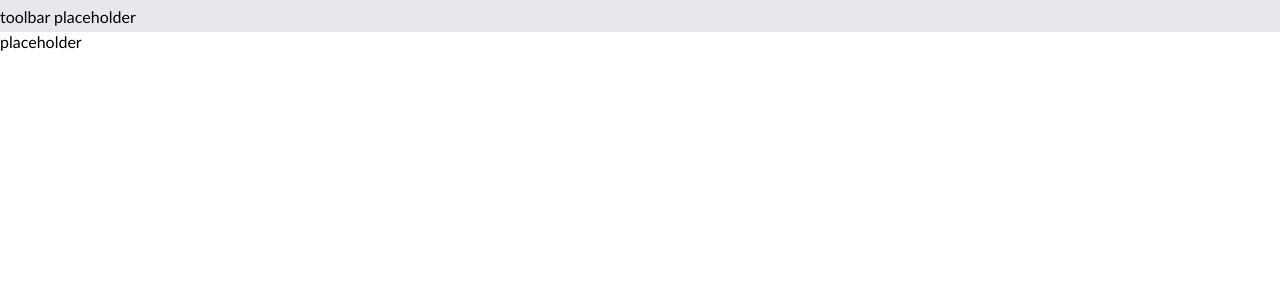
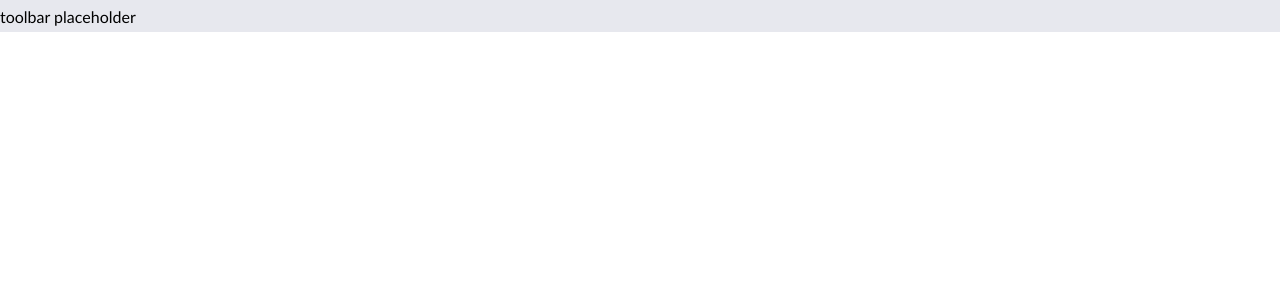
Before and after one commit to jbxchung/konva-test, a React app: page / in a window 1280 px wide. Shown: the top 300 px of the page. Built offline with nearby package versions, Linux system fonts and the light colour scheme; the HTML template or start-up script is replaced by a standard one.

Commit message:
resize canvas based on window size

```diff
--- a/src/components/KonvaWrapper/KonvaWrapper.scss
+++ b/src/components/KonvaWrapper/KonvaWrapper.scss
@@ -1,4 +1,4 @@
 .konva-wrapper {
     flex: 1;
-    display: flex;
+    overflow: hidden;
 }
--- a/src/components/KonvaWrapper/KonvaWrapper.tsx
+++ b/src/components/KonvaWrapper/KonvaWrapper.tsx
@@ -1,11 +1,40 @@
-import { FC } from "react";
+import { FC, useEffect, useRef, useState } from "react";
+import { Stage } from "react-konva";
 
-import './KonvaWrapper.scss';
+import "./KonvaWrapper.scss";
 
 const KonvaWrapper: FC = () => {
+  const wrapperDivRef = useRef<HTMLDivElement>(null);
+
+  const [canvasDimensions, setCanvasDimensions] = useState({
+    width: 0,
+    height: 0
+  })
+
+  const handleWrapperResize = () => {
+    if (wrapperDivRef.current) {
+      setCanvasDimensions({
+        width: wrapperDivRef.current.offsetWidth,
+        height: wrapperDivRef.current.offsetHeight,
+      });
+    }
+  };
+
+  useEffect(() => {
+    // initialize canvas dimensions
+    handleWrapperResize();
+    // register resize event listener and clean it up on destroy
+    window.addEventListener("resize", handleWrapperResize);
+    return () => window.removeEventListener("resize", handleWrapperResize);
+  }, []);
+
   return (
-    <div className="konva-wrapper">
-      placeholder
+    <div ref={wrapperDivRef} className="konva-wrapper">
+      <Stage
+        width={canvasDimensions.width}
+        height={canvasDimensions.height}
+      >
+      </Stage>
     </div>
   );
 }
```
